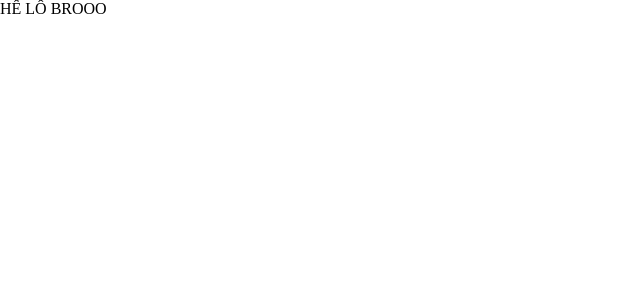
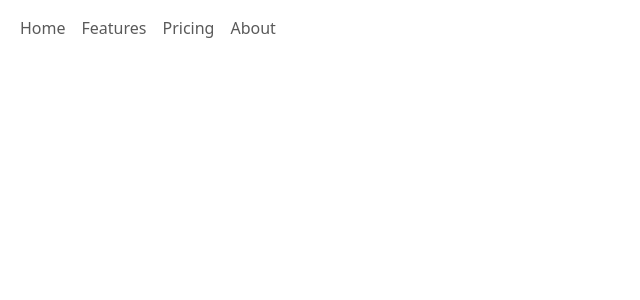
Before and after one commit to XuanThinhTu/Baby_Tracking_System, a React (Vite) app in the folder fe_babyTracking/: page /test in a window 1280 px wide. Shown: the top 300 px of the page, without its empty margins (0-640 px from the left). Built offline with nearby package versions, Linux system fonts and the light colour scheme.

Commit message:
admin header

```diff
--- a/fe_babyTracking/package.json
+++ b/fe_babyTracking/package.json
@@ -11,10 +11,13 @@
   },
   "dependencies": {
     "@tailwindcss/vite": "^4.0.6",
+    "antd": "^5.23.4",
+    "bootstrap": "^5.3.3",
     "fe-babytracking": "file:",
     "react": "^19.0.0",
     "react-dom": "^19.0.0",
     "react-router-dom": "^7.1.5",
+    "sass": "^1.84.0",
     "tailwindcss": "^4.0.6"
   },
   "devDependencies": {
--- a/fe_babyTracking/src/App.jsx
+++ b/fe_babyTracking/src/App.jsx
@@ -1,7 +1,12 @@
 import React from "react";
+import AdminHeader from "./components/header/AdminHeader/AdminHeader";
 
 function App() {
-  return <div>HẾ LÔ BROOO</div>;
+  return (
+    <div>
+      <AdminHeader />
+    </div>
+  );
 }
 
 export default App;
--- a/fe_babyTracking/src/components/header/AdminHeader/AdminHeader.jsx
+++ b/fe_babyTracking/src/components/header/AdminHeader/AdminHeader.jsx
@@ -1,7 +1,52 @@
 import React from "react";
+import "bootstrap/dist/css/bootstrap.min.css";
 
 function AdminHeader() {
-  return <div>AdminHeader</div>;
+  return (
+    <div className="header">
+      <header>
+        <nav className="navbar navbar-expand-lg bg-body">
+          <div className="container-fluid">
+            <button
+              data-mdb-collapse-init
+              className="navbar-toggler"
+              type="button"
+              data-mdb-target="#navbarExample01"
+              aria-controls="navbarExample01"
+              aria-expanded="false"
+              aria-label="Toggle navigation"
+            >
+              <i className="fas fa-bars"></i>
+            </button>
+            <div className="collapse navbar-collapse" id="navbarExample01">
+              <ul className="navbar-nav me-auto mb-2 mb-lg-0">
+                <li className="nav-item active">
+                  <a className="nav-link" aria-current="page" href="#">
+                    Home
+                  </a>
+                </li>
+                <li className="nav-item">
+                  <a className="nav-link" href="#">
+                    Features
+                  </a>
+                </li>
+                <li className="nav-item">
+                  <a className="nav-link" href="#">
+                    Pricing
+                  </a>
+                </li>
+                <li className="nav-item">
+                  <a className="nav-link" href="#">
+                    About
+                  </a>
+                </li>
+              </ul>
+            </div>
+          </div>
+        </nav>
+      </header>
+    </div>
+  );
 }
 
 export default AdminHeader;
```
Also changed, not shown: 1 other file (tests, documents, lock files or other folders).
